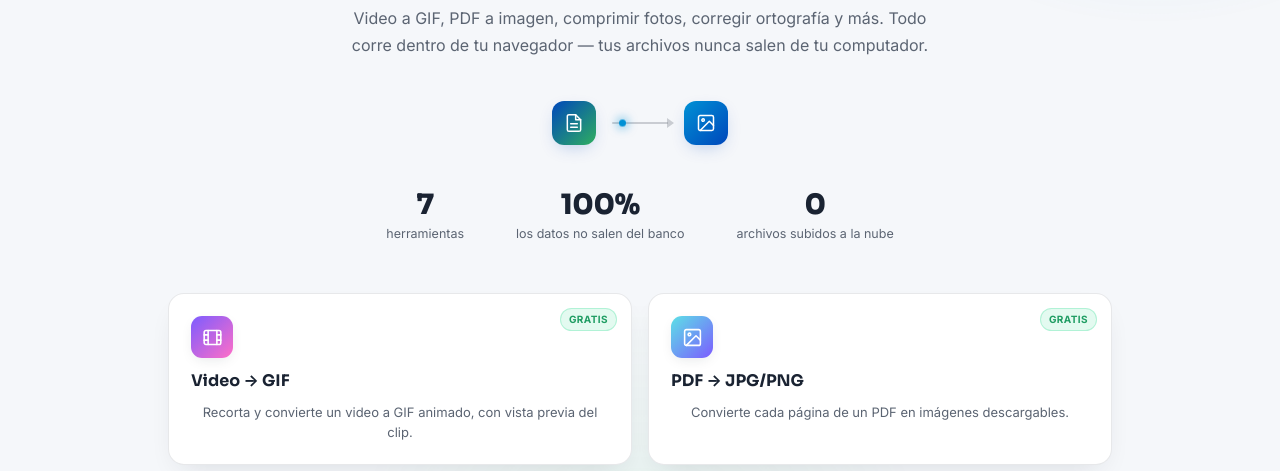
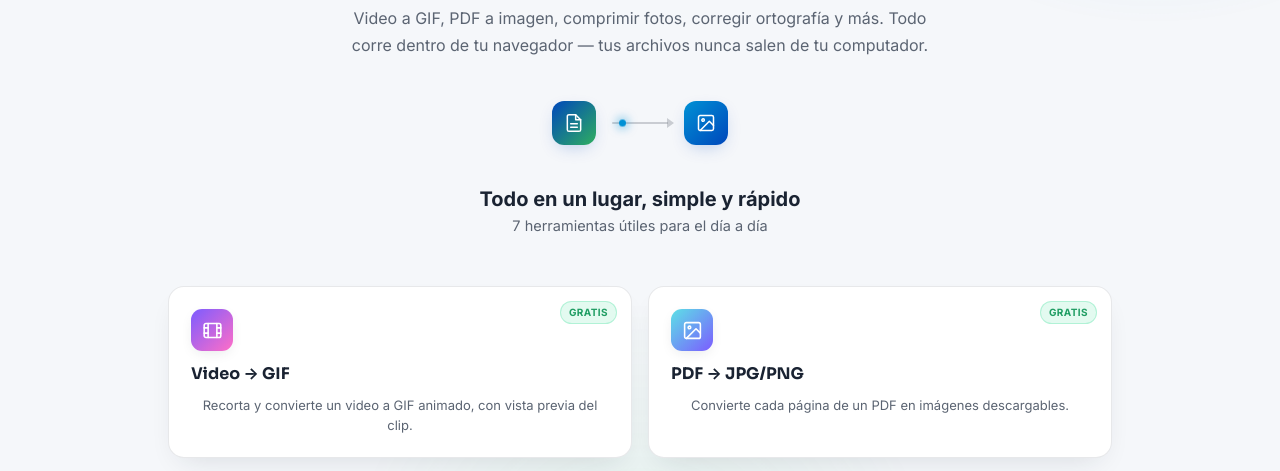
Before and after one commit to PIPP0/banco, a plain HTML site: page index.html in a window 1280 px wide. Shown: the part 279-750 px from the top of the page. Drawn offline with Linux system fonts and the light colour scheme.

Commit message:
Reemplazar los stats por un mensaje directo: todo en un lugar, simple y rápido

```diff
--- a/index.html
+++ b/index.html
@@ -73,10 +73,9 @@
       </div>
     </div>
 
-    <div class="stat-row" style="margin-bottom:52px;">
-      <div class="stat"><div class="n">7</div><div class="l">herramientas</div></div>
-      <div class="stat"><div class="n">100%</div><div class="l">los datos no salen del banco</div></div>
-      <div class="stat"><div class="n">0</div><div class="l">archivos subidos a la nube</div></div>
+    <div style="text-align:center; margin-bottom:52px;">
+      <p style="font-weight:800; font-size:20px; margin:0 0 6px; color:var(--text);">Todo en un lugar, simple y rápido</p>
+      <p style="color:var(--muted); margin:0; font-size:14.5px;">7 herramientas útiles para el día a día</p>
     </div>
 
     <div class="tool-grid" style="margin-top:34px;">
```
